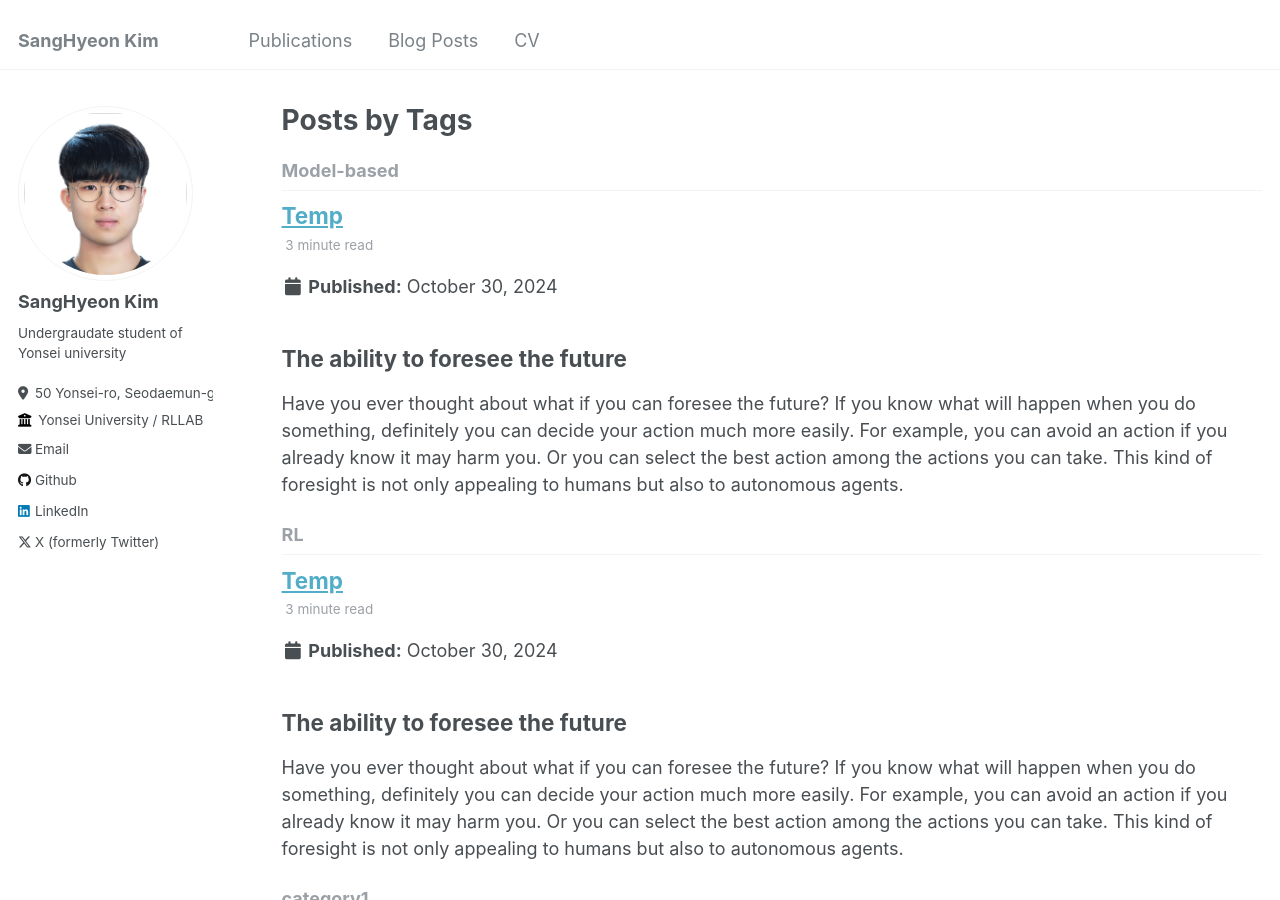
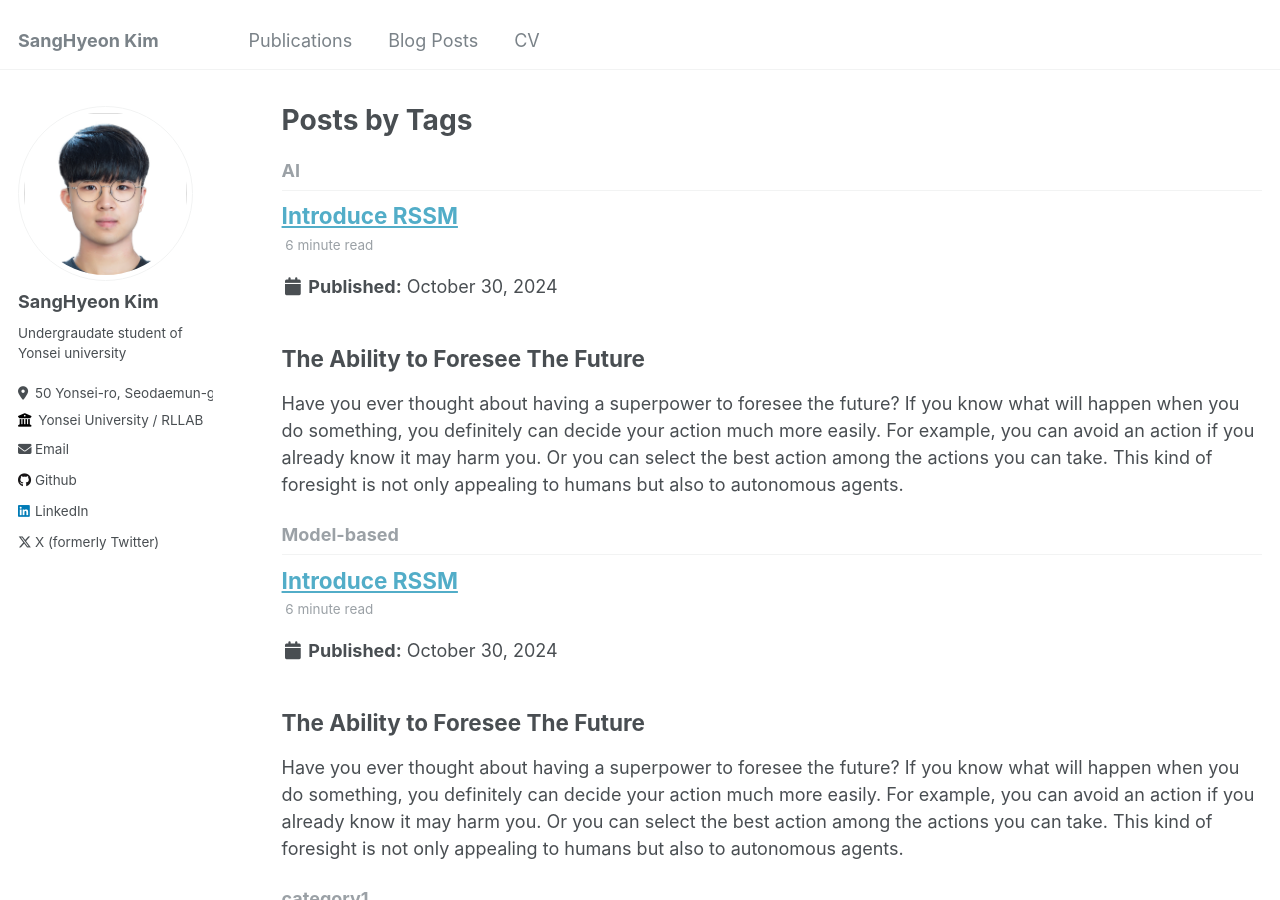
Before and after one commit to 2020147503/homepage, a Jekyll site: the page built from _pages/tag-archive.html, in a window 1280 px wide and 900 px high. Built offline with Jekyll 4.4.1, drawn with Linux system fonts in a browser that asks for light colours; part of the change alters nothing that is shown.

Commit message:
Finish to write draft - planet

```diff
--- a/_posts/2024-10-30-planet.md
+++ b/_posts/2024-10-30-planet.md
@@ -1,55 +1,83 @@
 ---
-title: 'Temp'
+title: Introduce RSSM
 date: 2024-10-30
 permalink: /posts/2024/10/planet/
 tags:
- - RL
+ - AI
  - Model-based
 ---
 
-## The ability to foresee the future
-Have you ever thought about what if you can foresee the future? If you know what will happen when you do something, definitely you can decide your action much more easily. For example, you can avoid an action if you already know it may harm you. Or you can select the best action among the actions you can take. This kind of foresight is not only appealing to humans but also to autonomous agents.
+## The Ability to Foresee The Future
+Have you ever thought about having a superpower to foresee the future? If you know what will happen when you do something,  you definitely can decide your action much more easily. For example, you can avoid an action if you already know it may harm you. Or you can select the best action among the actions you can take. This kind of foresight is not only appealing to humans but also to autonomous agents.
 
-To allow the autonomous agent to move by itself, we can use the reinforcement learning approach. Previously, to get samples which include rewards for training, we should interact with the environment. If then, the environment can't be restored. Even though you realize that the agent performed the bad action (got a low reward), the agent can't return back to the previous step and has to keep moving from the bad state.
+To allow the autonomous agent to move by itself, you can use the reinforcement learning approach. Previously, to get samples which include rewards for training, the agent should interact with the environment. If then, the environment can't be restored. Even though you realize that the agent performed a bad action (got a low reward), the agent can't return to the previous step and has to keep moving from the bad state.
 
-However what if the agent can know what will happen in the next step? Greedily speaking, it can just perform the action that will give it the highest reward. Or if it considers further future, it can simulate many possible routes in the imagination and just follow the route that will give it the highest cumulative reward. We can call this process as a **planning**.
+However, what if the agent knows what will happen in the next step? Greedily speaking, it can just perform the action that leads to the highest reward. Or if it considers further future, it can simulate many possible routes in the imagination and just follow the route that will give it the highest cumulative reward. This process is called **planning**.
 
-![Planning process]()
+![Planning process](/images/planet_planning.gif)
+*<small>For example, planning allows the agent to move through a safer and better path.</small>*
 
-For example, as you can see in the above figure, planning allows the agent to move through the safer and better path.
+Now you know it can be allowed for the autonomous agent to move by planning if it can predict the future. Then, how can it predict the future?
 
-Now we know we can allow the autonomous agent to move by planning if it can predict the future. Then, how can it predict the future?
+## What's a World Model?
+While the definition of the world model is slightly different by literature, generally it includes the **transition model** (a.k.a. dynamics model) and the **reward model**.
 
-## What is the world model?
-While the definition of the world model is slightly different by literatures, generally it includes the **transition model** (a.k.a. dynamics model) and the **reward model**.
+The **transition model** predicts how the state of the agent changes after it performs a given action.
+The **reward model** predicts what reward the agent will receive by performing the given action.
 
-The **transition model** predicts how the state of the agent will be changed if it performs the given action.
-The **reward model** predicts what reward the agent will get by performing the given action.
+![Figure explaining worldmodel](/images/planet_worldmodel.png)
+*<small>The transition model predicts the future state of the agent through the current state and the action information. The reward model predicts a reward to be received with the same information as the transition model.</small>*
 
-![Figure explaining worldmodel]()
+If the environment is artificial and simple, then it might be easy to manually design the world model. For example, board game environments such as chess make it easy to predict what will happen after performing an action. But in more natural and complex environments like the real world might be hard or even impossible to design manually all transitions and rewards corresponding to every state.
 
-If the environment is artificial and simple, then it might be able to hand-write the world model. For example, the board game environments such as a chess are easy to predict what will happen after performing an action. But more natural and complex envrionment might be unable to hand-write all transitions and rewards corresponding to every states.
+Fortunately, thanks to the rise of deep neural networks, it has been able to train the world model with deep learning methods! But still, the agent needs an accurate world model for planning (especially if it wants to predict farther then the model should be more accurate!). So, many researchers have been trying to train a world model **more accurately** and also to train a world model of **more complex environments**.
 
-Fortunately, thanks to the rise of deep neural network, we have been able to train the world model with deep learning methods! But still we need an accurate world model for planning (especially if we want to predict farther then model should be more accurate!). So many researchers have been trying to train a world model **more accurately** and also to train a world model of **more complex environment**.
-
-Nowadays, there are diverse architectures designing the world model. In this post, I would like to introduce one of them, RSSM which uses both stochastic and deterministic latent dynamics model to accurately predict the state from pixel based observation.
+Nowadays, there are diverse architectures designing the world model. In this post, I would like to introduce one of them, RSSM which uses both stochastic and deterministic latent dynamics models to accurately predict the state from pixel-based observation.
 
 ## Recurrent State Space Model
 
-### Latent dynamics model
-As I already mentioned, learning a world model for more complex environments is harder than for the simpler one.
+As I already mentioned, learning a world model for more complex environments is harder than for a simple one. I will say that pixel-based observation is more complex than knowing the true state due to its high dimensionality and partial observability.
+
+![state and pixel observation](/images/planet_observation_and_state.png)
+*<small>If you observe something with the camera, then you may not be able to capture every information of the true state. Also, the dimension of an image is usually higher than the dimension of the information that you are interested in.</small>*
+
+### Latent Dynamics Model
+
+To reduce the complexity of the environment even a little bit, an encoder can be used to encode the observations into the latent space and predict the future states in the latent space. This is the concept of the latent dynamics model. Now the agent needs two more models to build a world model. One is the **encoder** which encodes the observations to the latent states, and the other one is the **observation model** which predicts the observation with the latent state.
+
+![observatoin model](/images/planet_observation_model.png)
+*<small>The encoder encodes the observations into the latent states, and the observation model acts a role as a kind of decoder</small>*
+### Sequential Model
+
+To approximate the latent state as closely as the true state, the agent can use the information of the state in history. Since the agent's states are sequential in terms of time, it can be considered to use the sequential model to build a world model.
+
+Generally, the environment would not be deterministic. It means that even though the agent performs the same action in the same state, there is a probability of leading it to a different state. So, It's more natural that the transition model predicts the probability of the next state than predicts the next state directly.
+
+![stochasticity](/images/planet_deter_stoch.png)
+*<small>If the transition model is deterministic, then it will predict always the same transition, on the other hand, if the transition model is stochastic, then it will predict the probability of the next states.</small>*
+
+
+However, if the sequential model uses the stochastic transition model to predict their next state, it may lose the old information during the transitions. If then, it'll be hard to predict the long-term future and also hard to make a long-term plan. But if the sequential model uses only the deterministic model, it won't be able to represent the stochasticity of the environment.
+
+![stochastic and deterministic](/images/planet_deter_stoch.gif)
+
+RSSM uses both stochastic and deterministic transition models to mitigate this limitation. It can predict further states more accurately than stochastic or deterministic models.
+
+![RSSM](/images/planet_rssm.gif)
+
+
 
 ## PlaNet
 
-## Experiment Results
+By using this RSSM, the authors proposed the deep planning network called PlaNet. PlaNet generates multiple plannings by RSSM, selects the best one, and performs the first action of the plan. And iterate the process. The below image roughly shows how PlaNet selects the action.
 
-## Recent works
-There are also other algorithms using RSSM as a world model. They are the Dreamer series and Director. Dreamer improves the performance of agents via training a policy network with imagined data generated by the world model, and Director trains two policies in a hierarchical manner to tackle longer and more complex tasks. I'm looking forward to introducing these algorithms someday.
+![planet](/images/planet_planet.gif)
 
-<!-- <h2 style="display:inline-block">Block</h2> that's right
+## Recent Works
+There are also other algorithms using RSSM as a world model. They are the Dreamer series and Director. Dreamer improves the performance of agents via training a policy network with imagined data generated by the world model, and Director hierarchically trains two policies to tackle longer and more complex tasks. I'm looking forward to introducing these algorithms someday.
 
-<details>
-<summary><h2 style="display:inline-block"> Why do we need planning?</h2> </summary>
+## Caution
+This blog post excludes many details and formulas to deliver the higher-level concept in an easy way. If you are interested in this content, please check the original paper to fully understand the whole information.
 
-
-</details> -->
+## Reference
+[1] [D. Hafner et al., “Learning Latent Dynamics for Planning from Pixels,” *arXiv preprint arXiv:1811.04551 (2018)*.](https://arxiv.org/abs/1811.04551)
```
Also changed, not shown: images/planet_deter_stoch.gif (added), images/planet_deter_stoch.png (added), images/planet_observation_and_state.png (added), images/planet_observation_model.png (added), images/planet_planet.gif (added), images/planet_rssm.gif (added), images/planet_worldmodel.png (added), 1 other file.
